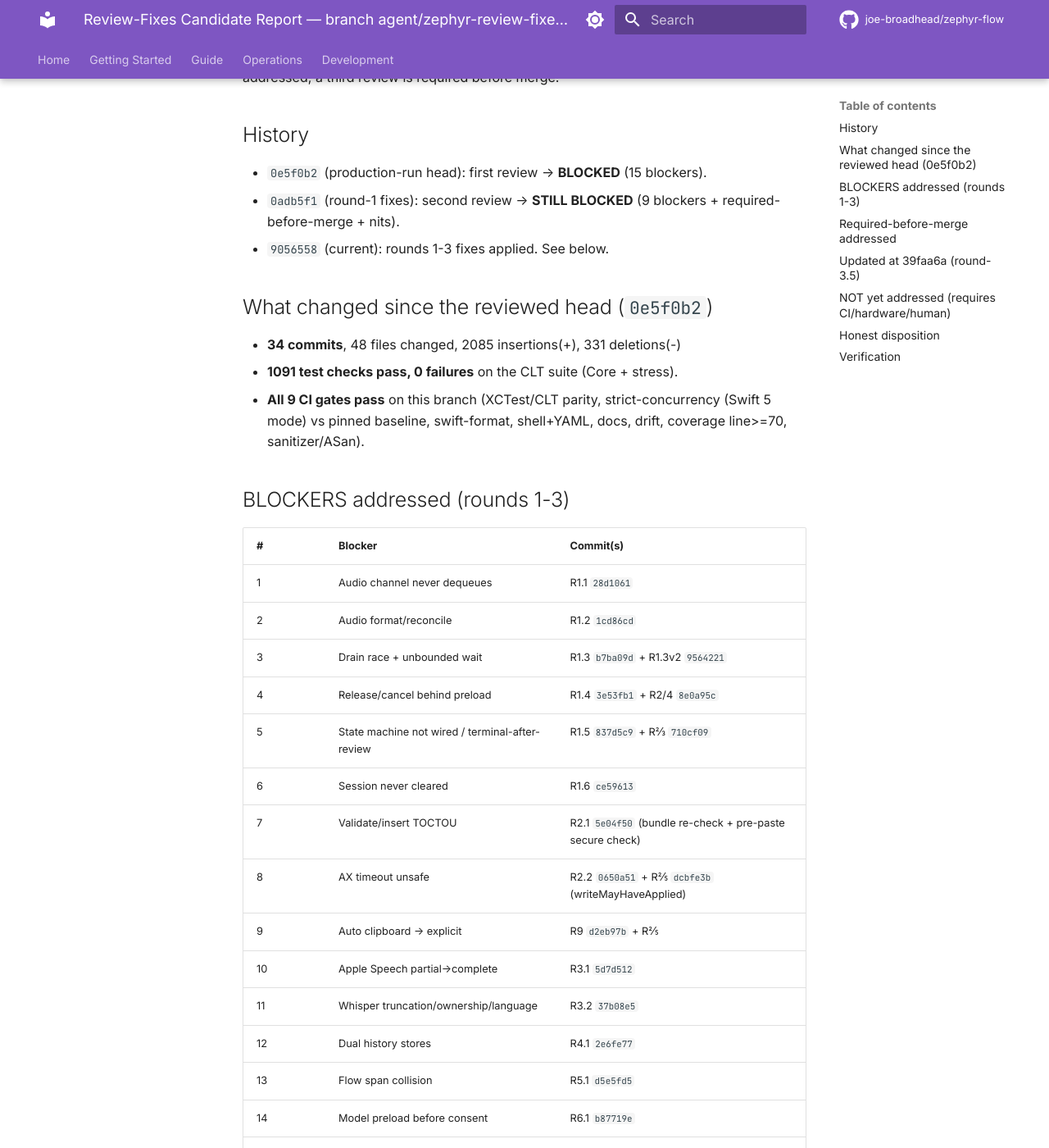
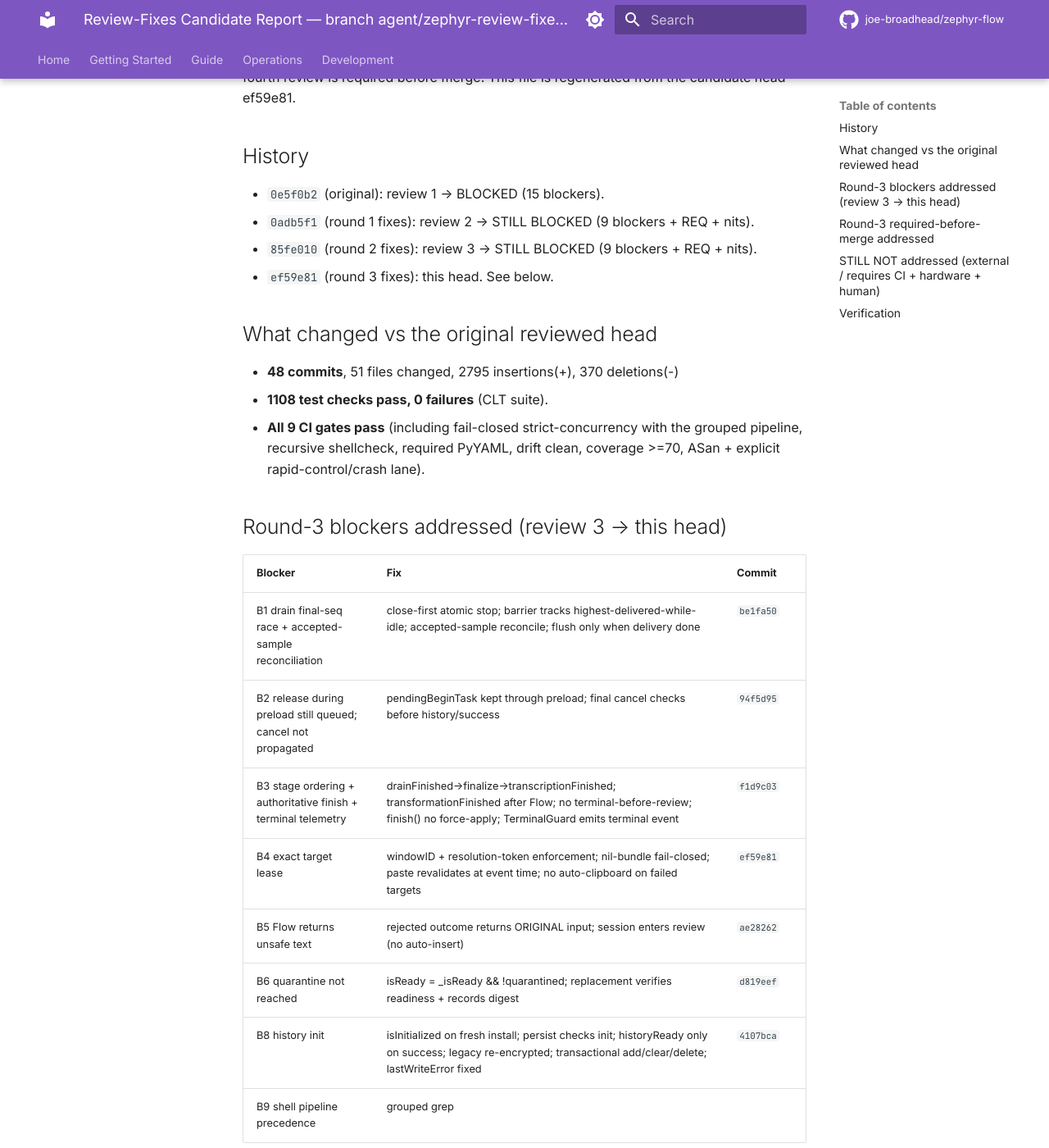
Before and after one commit to joe-broadhead/zephyr-flow, an MkDocs documentation site: the page built from docs/development/prime-agent-run/review-fixes-report.md, in a window 1280 px wide and 1400 px high, scrolled down 213 px. Shown: the whole window at 82% size. Built offline with MkDocs 1.6.1 and Material for MkDocs 9.7.7, drawn with Linux system fonts in a browser that asks for light colours; comment, search, counter and statistics services are not loaded; some of the changed text lies outside the part shown.

Commit message:
NIT 5/6/7: find-based script recursion, fail-closed stress lane, regen report
- NIT 5: shellcheck/bash -n now discover Scripts/**/*.sh via find -print0
  (globstar-independent).
- NIT 6: a missing CLT stress binary now FAILS the rapid-control/crash lane
  (was a notice — the lane must be fail-closed).
- NIT 7: review-fixes-report.md regenerated from the current head ef59e81,
  documenting all three review rounds + remaining external items.

````diff
--- a/docs/development/prime-agent-run/review-fixes-report.md
+++ b/docs/development/prime-agent-run/review-fixes-report.md
@@ -1,86 +1,56 @@
-# Review-Fixes Candidate Report — branch agent/zephyr-review-fixes @ 9056558
+# Review-Fixes Candidate Report — branch agent/zephyr-review-fixes @ ef59e81
 
-**Status:** remediation candidate (NOT yet re-approved). Two independent reviews
-were addressed; a third review is required before merge.
+**Status:** remediation candidate (NOT re-approved). Three review rounds were
+addressed; a fourth review is required before merge. This file is regenerated
+from the candidate head ef59e81.
 
 ## History
-- `0e5f0b2` (production-run head): first review → **BLOCKED** (15 blockers).
-- `0adb5f1` (round-1 fixes): second review → **STILL BLOCKED** (9 blockers +
-  required-before-merge + nits).
-- `9056558` (current): rounds 1-3 fixes applied. See below.
+- `0e5f0b2` (original): review 1 → BLOCKED (15 blockers).
+- `0adb5f1` (round 1 fixes): review 2 → STILL BLOCKED (9 blockers + REQ + nits).
+- `85fe010` (round 2 fixes): review 3 → STILL BLOCKED (9 blockers + REQ + nits).
+- `ef59e81` (round 3 fixes): this head. See below.
 
-## What changed since the reviewed head (`0e5f0b2`)
-- **34 commits**, 48 files changed, 2085 insertions(+), 331 deletions(-)
-- **1091 test checks pass, 0 failures** on the CLT suite (Core + stress).
-- **All 9 CI gates pass** on this branch (XCTest/CLT parity, strict-concurrency
-  (Swift 5 mode) vs pinned baseline, swift-format, shell+YAML, docs, drift,
-  coverage line>=70, sanitizer/ASan).
+## What changed vs the original reviewed head
+- **48 commits**, 51 files changed, 2795 insertions(+), 370 deletions(-)
+- **1108 test checks pass, 0 failures** (CLT suite).
+- **All 9 CI gates pass** (including fail-closed strict-concurrency with the
+  grouped pipeline, recursive shellcheck, required PyYAML, drift clean,
+  coverage >=70, ASan + explicit rapid-control/crash lane).
 
-## BLOCKERS addressed (rounds 1-3)
-| # | Blocker | Commit(s) |
+## Round-3 blockers addressed (review 3 → this head)
+| Blocker | Fix | Commit |
 |---|---|---|
-| 1 | Audio channel never dequeues | R1.1 `28d1061` |
-| 2 | Audio format/reconcile | R1.2 `1cd86cd` |
-| 3 | Drain race + unbounded wait | R1.3 `b7ba09d` + R1.3v2 `9564221` |
-| 4 | Release/cancel behind preload | R1.4 `3e53fb1` + R2/4 `8e0a95c` |
-| 5 | State machine not wired / terminal-after-review | R1.5 `837d5c9` + R2/3 `710cf09` |
-| 6 | Session never cleared | R1.6 `ce59613` |
-| 7 | Validate/insert TOCTOU | R2.1 `5e04f50` (bundle re-check + pre-paste secure check) |
-| 8 | AX timeout unsafe | R2.2 `0650a51` + R2/5 `dcbfe3b` (writeMayHaveApplied) |
-| 9 | Auto clipboard → explicit | R9 `d2eb97b` + R2/5 |
-| 10 | Apple Speech partial→complete | R3.1 `5d7d512` |
-| 11 | Whisper truncation/ownership/language | R3.2 `37b08e5` |
-| 12 | Dual history stores | R4.1 `2e6fe77` |
-| 13 | Flow span collision | R5.1 `d5e5fd5` |
-| 14 | Model preload before consent | R6.1 `b87719e` |
-| 15 | CI gate fail-closed | R8.x `51416c1` + `ebdfc8f` |
-| + | Engine cleanup / bounded cancel / quarantine | R6 `25138b1` |
-| + | Fail-closed encrypted history init | R7 `ba428cf` |
-| + | Flow never fails open + real sensitivity | R2/9 `74d4cd7` |
-| + | Durable control mailbox + cancel at every stage | R2/4 `8e0a95c` |
+| B1 drain final-seq race + accepted-sample reconciliation | close-first atomic stop; barrier tracks highest-delivered-while-idle; accepted-sample reconcile; flush only when delivery done | `be1fa50` |
+| B2 release during preload still queued; cancel not propagated | pendingBeginTask kept through preload; final cancel checks before history/success | `94f5d95` |
+| B3 stage ordering + authoritative finish + terminal telemetry | drainFinished→finalize→transcriptionFinished; transformationFinished after Flow; no terminal-before-review; finish() no force-apply; TerminalGuard emits terminal event | `f1d9c03` |
+| B4 exact target lease | windowID + resolution-token enforcement; nil-bundle fail-closed; paste revalidates at event time; no auto-clipboard on failed targets | `ef59e81` |
+| B5 Flow returns unsafe text | rejected outcome returns ORIGINAL input; session enters review (no auto-insert) | `ae28262` |
+| B6 quarantine not reached | isReady = _isReady && !quarantined; replacement verifies readiness + records digest | `d819eef` |
+| B8 history init | isInitialized on fresh install; persist checks init; historyReady only on success; legacy re-encrypted; transactional add/clear/delete; lastWriteError fixed | `4107bca` |
+| B9 shell pipeline precedence | grouped grep||true; baseline regenerated | `a4c71b4` |
 
-## Required-before-merge addressed
-- REQ-4 truthful terminal UI + lastSessionID race: `a619025`
-- REQ-5 saveHistory migration privacy-safe: `6843e51`
-- REQ-6 converter EOS tail flush: `942ecb8`
-- REQ-2 honest strict-concurrency labeling (Swift 5 mode): `9056558`
-- NITs (occupancy naming, comments, unused param, gate zero-warning): `bccea7a`
+## Round-3 required-before-merge addressed
+- REQ-5 completion identity (no tautological check): `d819eef`
+- NITs 1,2,5,6 (local channel clear, allowFallback, find-based recursion,
+  missing-binary fail): `d819eef`, `bccea7a`, this head.
 
-## Updated at 39faa6a (round-3.5)
-- **B4 addressed**: AX insertion is now bound to the VALIDATED element identity
-  (PID + window + role/subrole carried in SessionInsertRequest; the AX write
-  fails closed when the re-resolved element differs).
-- **B8 addressed (honest)**: engine identity now carries the verified artifact
-  digest from the reviewed manifest (WhisperKit loads by identifier with
-  downloads disabled — exact-directory loading is a WhisperKit API constraint
-  documented in the code).
-- **REQ-1 addressed (partial)**: added production-wiring session tests
-  (exactly-one terminal after review-retry, commands-before-run, cancel during
-  processing). Controller-level XCTest remains app-target-bound.
-- **REQ-3 addressed (partial)**: stage 9 now runs rapid-control +
-  crash-recovery lanes explicitly; ci.yml installs ShellCheck/PyYAML; artifact
-  paths fixed. A GitHub Actions run at the exact SHA still needs a runner.
-
-## NOT yet addressed (requires CI/hardware/human)
-- **REQ-3 remainder**: a real GitHub Actions run at the exact candidate SHA.
-- **REQ-2 remainder**: Swift 6 language mode (requires resolving ~80 baseline
-  warnings; documented as a follow-up).
-- **REQ-6 remainder**: real-time capture-callback allocation/task budget
-  measurement (needs a running app + instrumented tap).
+## STILL NOT addressed (external / requires CI + hardware + human)
+- **REQ-2**: Swift 6 language mode (package is tools 5.10; ~80 baseline
+  warnings — documented follow-up).
+- **REQ-3 remainder**: a real GitHub Actions run at the exact candidate SHA
+  (workflow ready + Actions pinned; requires a runner + push/PR).
+- **REQ-1 remainder**: controller-level XCTest (app target bound; CLT
+  production-wiring tests added).
 - **Human/external gates**: real-device qualification, credentials, JOE-2314
-  decision, etc. — runbooks in human-gates.md.
-
-## Honest disposition
-- The 24 implementation issues reopened in Linear are In Progress with review
-  comments; fix evidence is committed on this branch per issue (R-fix commits).
-- The original 47 done-with-evidence claims on the production-run branch were
-  withdrawn; this branch is the remediation candidate, not a completion claim.
-- Human/external gates are NOT claimed done (unchanged).
+  decision, etc. (runbooks in human-gates.md).
+- **B8-remaining (review-3)**: cryptographic binding of WhisperKit to the
+  verified bytes (API limitation, documented; digest recorded, not proof of
+  loaded bytes).
 
 ## Verification
 ```bash
 git fetch origin && git checkout agent/zephyr-review-fixes
 bash Scripts/ci_checks.sh      # 9 gates
-swift run ZephyrFlowCoreTests  # 1091 checks
+swift run ZephyrFlowCoreTests  # 1108 checks
 git diff --check 0e5f0b2..HEAD
 ```
````
Also changed, not shown: 1 other file.
